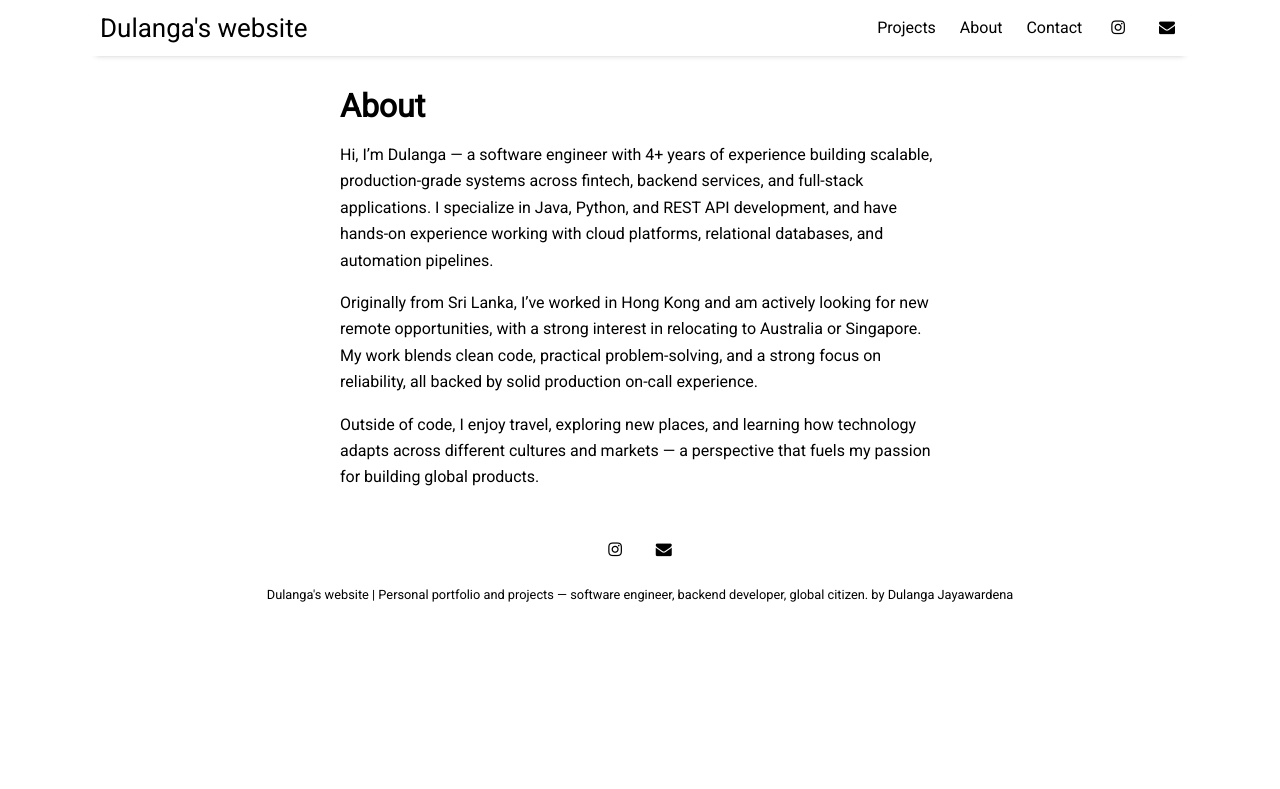
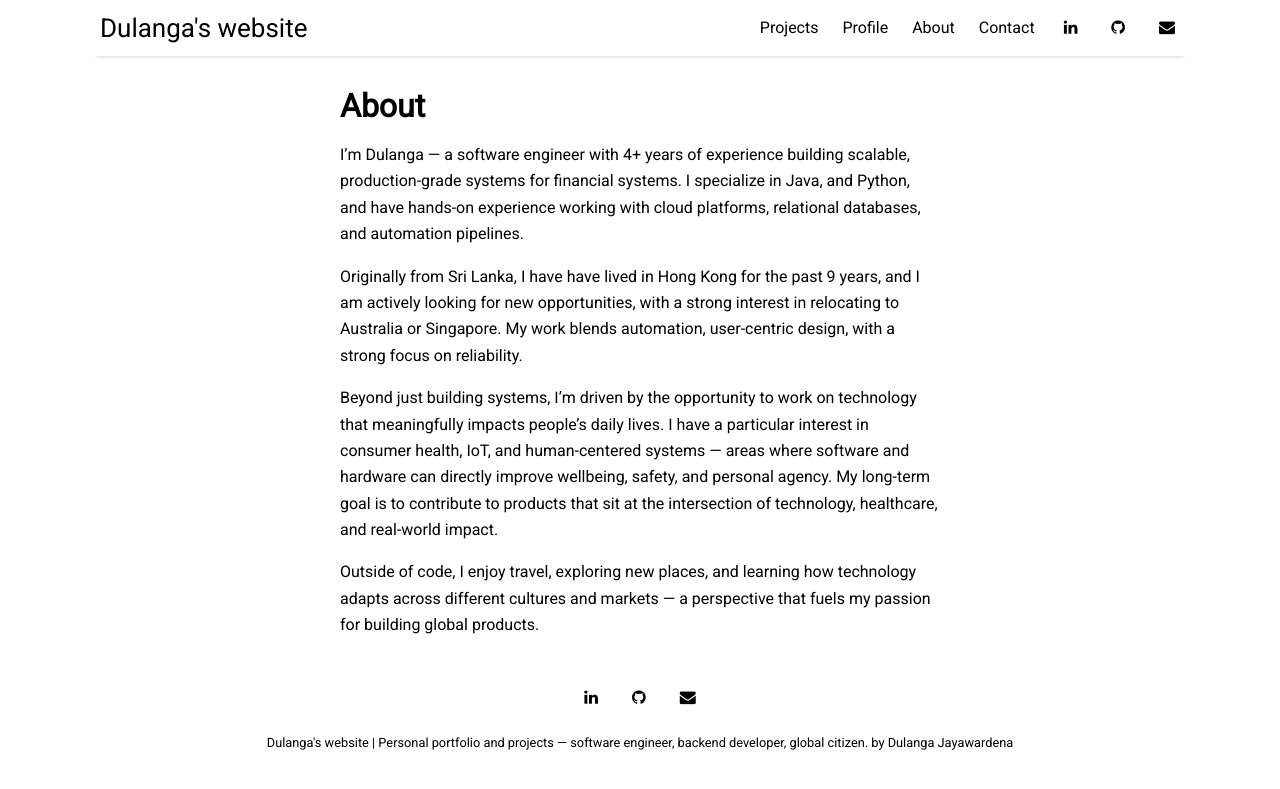
Before and after one commit to dulangaj/dulangaj.github.io, a Jekyll site: the page built from pages/about.md, in a window 1280 px wide. Shown: the top 789 px of the page. Built offline with Jekyll 4.4.1, drawn with Linux system fonts in a browser that asks for light colours; nearby versions of some CDN libraries.

Commit message:
Added Profile, updated static pages

```diff
--- a/_data/settings.yml
+++ b/_data/settings.yml
@@ -8,12 +8,15 @@
 
 menu:
 - {name: 'Projects',  url: 'projects'}
+- {name: 'Profile',  url: 'profile'}
 - {name: 'About',              url: 'about'}
 - {name: 'Contact',            url: 'contact'}
 
 # Available social icons are powered by Font Awesome, so you can use any icon that they offer
 social:
-- {icon: 'instagram', link:  'https://instagram.com/dulangaj'}
+#- {icon: 'instagram', link:  'https://instagram.com/dulangaj'}
+- {icon: 'linkedin', link:   'https://www.linkedin.com/in/dulangaj'}
+- {icon: 'github', link:   'https://www.github.com/dulangaj'}
 - {icon: 'envelope', link:   'mailto:dulangajay@gmail.com'}
 # - {icon: 'rss-square', link: 'rss-feed.xml'}
 
--- a/pages/about.md
+++ b/pages/about.md
@@ -4,8 +4,10 @@
 permalink: /about
 ---
 
-Hi, I’m Dulanga — a software engineer with 4+ years of experience building scalable, production-grade systems across fintech, backend services, and full-stack applications. I specialize in Java, Python, and REST API development, and have hands-on experience working with cloud platforms, relational databases, and automation pipelines.
+I’m Dulanga — a software engineer with 4+ years of experience building scalable, production-grade systems for financial systems. I specialize in Java, and Python, and have hands-on experience working with cloud platforms, relational databases, and automation pipelines.
 
-Originally from Sri Lanka, I’ve worked in Hong Kong and am actively looking for new remote opportunities, with a strong interest in relocating to Australia or Singapore. My work blends clean code, practical problem-solving, and a strong focus on reliability, all backed by solid production on-call experience.
+Originally from Sri Lanka, I have have lived in Hong Kong for the past 9 years, and I am actively looking for new opportunities, with a strong interest in relocating to Australia or Singapore. My work blends automation, user-centric design, with a strong focus on reliability.
+
+Beyond just building systems, I’m driven by the opportunity to work on technology that meaningfully impacts people’s daily lives. I have a particular interest in consumer health, IoT, and human-centered systems — areas where software and hardware can directly improve wellbeing, safety, and personal agency. My long-term goal is to contribute to products that sit at the intersection of technology, healthcare, and real-world impact.
 
 Outside of code, I enjoy travel, exploring new places, and learning how technology adapts across different cultures and markets — a perspective that fuels my passion for building global products.
```
Also changed, not shown: _posts/2015-07-31-moir.md (added, +51 -0 lines), _posts/2020-06-30-cuhk.md (added, +48 -0 lines), pages/profile.md (added, +6 -0 lines), assets/img/15.02_moir.jpeg (added), assets/img/15.07_edexcel.jpeg (added), assets/img/16.11_graduation.jpeg (added), assets/img/19.05_hkie.jpeg (added).
